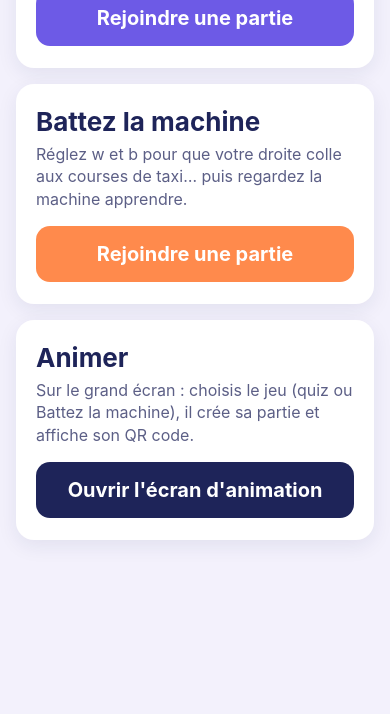
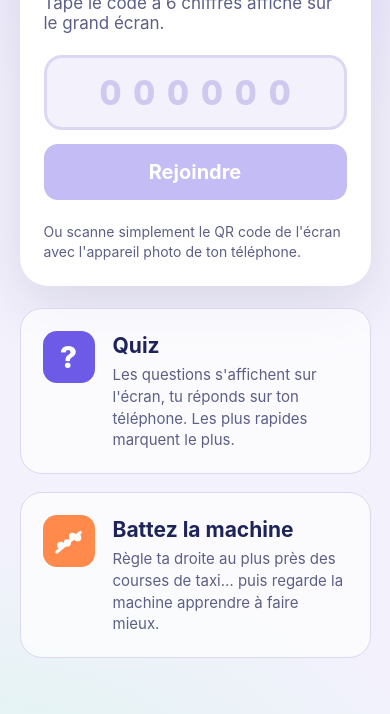
Before and after one commit to reda76/quiz-ia, a website: page index.html in a window 390 px wide. Shown: the part 150-864 px from the top of the page. Drawn offline with Linux system fonts and the light colour scheme.

Commit message:
Page d'accueil refaite : le code se tape directement, les deux jeux présentés
L'ancienne page empilait trois cartes sans identité, avec deux boutons « Rejoindre »
redondants (la page commune gère déjà tous les codes). Désormais : un en-tête (marque, lien
discret « Animer une séance »), une grande carte « Rejoins la partie » avec la saisie du code
à 6 chiffres (chiffres seuls, bouton actif à 6) qui mène à la page commune, et les deux jeux en
vignettes. Deux colonnes au bureau, une au téléphone.

Vérifié : rendu bureau et téléphone ; « 12a3456 » devient 123456 et mène à
jouer.html?p=123456 ; aucune erreur JS.

```diff
--- a/css/style.css
+++ b/css/style.css
@@ -176,3 +176,40 @@ pre.code {
 .go { font-size: 3vh; font-weight: 800; color: var(--c); }
 @media (max-width: 760px) { .ecran > .choix-jeux { grid-template-columns: 1fr; } }
 .icone-jeu svg { width: 60%; height: 60%; }
+
+/* ═════════════════════════ PAGE D'ACCUEIL (index.html) ═════════════════════════ */
+body.site {
+  min-height: 100vh; display: flex; flex-direction: column;
+  background: radial-gradient(1200px 600px at 85% -10%, #e4defd 0%, transparent 60%),
+              radial-gradient(900px 500px at -10% 110%, #dff5f1 0%, transparent 55%), var(--fond);
+}
+.site-tete { display: flex; justify-content: space-between; align-items: center; padding: 22px clamp(16px, 5vw, 64px); }
+.marque { display: flex; align-items: center; gap: 10px; font-weight: 800; font-size: 20px; }
+.marque-pastille { background: var(--violet); color: var(--blanc); border-radius: 10px; padding: 4px 8px; font-size: 14px; letter-spacing: 0.04em; }
+.site-lien { color: var(--doux); text-decoration: none; font-weight: 600; font-size: 15px; }
+.site-lien:hover { color: var(--violet); }
+.site-corps {
+  flex: 1; width: 100%; max-width: 1080px; margin: 0 auto; padding: 24px clamp(16px, 5vw, 64px) 56px;
+  display: grid; grid-template-columns: 1.25fr 1fr; gap: 40px; align-items: center;
+}
+.rejoindre-carte { background: var(--blanc); border-radius: 28px; padding: clamp(24px, 4vw, 44px); box-shadow: 0 20px 60px rgba(30, 36, 89, 0.12); }
+.rejoindre-carte h1 { font-size: clamp(30px, 3.4vw, 42px); margin: 0 0 10px; line-height: 1.05; white-space: nowrap; }
+.rejoindre-carte > p { color: var(--doux); margin: 0 0 22px; font-size: 17px; }
+.rejoindre-form { display: flex; flex-direction: column; gap: 14px; }
+.code-saisie {
+  width: 100%; font: inherit; font-size: clamp(34px, 6vw, 48px); font-weight: 800; letter-spacing: 0.35em; text-align: center;
+  padding: 14px 10px 14px calc(10px + 0.35em); border: 3px solid var(--ligne); border-radius: 18px; color: var(--violet); background: var(--fond);
+  font-variant-numeric: tabular-nums;
+}
+.code-saisie::placeholder { color: #cfc9ef; }
+.code-saisie:focus { outline: none; border-color: var(--violet); background: var(--blanc); }
+.rejoindre-carte .petit-texte { color: var(--doux); font-size: 14px; margin: 22px 0 0; line-height: 1.45; }
+.jeux-vignettes { display: flex; flex-direction: column; gap: 18px; }
+.vignette { display: flex; gap: 18px; align-items: flex-start; background: rgba(255, 255, 255, 0.7); border: 1px solid var(--ligne); border-radius: 22px; padding: 22px; }
+.vignette h2 { margin: 2px 0 6px; font-size: 21px; }
+.vignette p { margin: 0; color: var(--doux); line-height: 1.45; font-size: 15px; }
+.icone-jeu.petite { width: 52px; height: 52px; border-radius: 14px; font-size: 30px; flex: none; }
+@media (max-width: 820px) {
+  .site-corps { grid-template-columns: 1fr; gap: 22px; padding-top: 8px; }
+  .site-lien { font-size: 14px; }
+}
--- a/index.html
+++ b/index.html
@@ -3,26 +3,64 @@
 <head>
   <meta charset="utf-8" />
   <meta name="viewport" content="width=device-width, initial-scale=1" />
-  <title>Quiz IA</title>
+  <meta name="theme-color" content="#6d5ae6" />
+  <title>Quiz IA · rejoindre une partie</title>
   <link rel="stylesheet" href="css/style.css" />
 </head>
-<body>
-  <main class="tel">
-    <div class="carte">
-      <h1>Quiz IA</h1>
-      <p>Tu es étudiant ? Rejoins la partie avec le code affiché à l'écran.</p>
-      <a class="gros" style="display:block;text-align:center;text-decoration:none" href="jouer.html">Rejoindre une partie</a>
-    </div>
-    <div class="carte">
-      <h1>Battez la machine</h1>
-      <p>Réglez w et b pour que votre droite colle aux courses de taxi… puis regardez la machine apprendre.</p>
-      <a class="gros" style="display:block;text-align:center;text-decoration:none;background:#ff8a4c" href="machine-jouer.html">Rejoindre une partie</a>
-    </div>
-    <div class="carte">
-      <h1>Animer</h1>
-      <p>Sur le grand écran : choisis le jeu (quiz ou Battez la machine), il crée sa partie et affiche son QR code.</p>
-      <a class="gros" style="display:block;text-align:center;text-decoration:none;background:#1e2459" href="animateur.html">Ouvrir l'écran d'animation</a>
-    </div>
+<body class="site">
+  <header class="site-tete">
+    <span class="marque"><span class="marque-pastille">IA</span> Quiz IA</span>
+    <a class="site-lien" id="lien-animer" href="animateur.html">Animer une séance →</a>
+  </header>
+
+  <main class="site-corps">
+    <section class="rejoindre-carte">
+      <h1>Rejoins la partie</h1>
+      <p>Tape le code à 6 chiffres affiché sur le grand écran.</p>
+      <form id="form" class="rejoindre-form" autocomplete="off">
+        <input id="code" class="code-saisie" inputmode="numeric" pattern="[0-9]*" placeholder="000000" aria-label="Code de la partie" />
+        <button class="gros" id="entrer" type="submit" disabled>Rejoindre</button>
+      </form>
+      <p class="petit-texte">Ou scanne simplement le QR code de l'écran avec l'appareil photo de ton téléphone.</p>
+    </section>
+
+    <section class="jeux-vignettes" aria-label="Les jeux">
+      <article class="vignette c0">
+        <span class="icone-jeu petite">?</span>
+        <div>
+          <h2>Quiz</h2>
+          <p>Les questions s'affichent sur l'écran, tu réponds sur ton téléphone. Les plus rapides marquent le plus.</p>
+        </div>
+      </article>
+      <article class="vignette c2">
+        <span class="icone-jeu petite"><svg viewBox="0 0 24 24" fill="none" stroke="currentColor" stroke-width="2.4" stroke-linecap="round"><line x1="3" y1="20" x2="21" y2="5"/><circle cx="6" cy="15" r="1.6" fill="currentColor"/><circle cx="11" cy="13" r="1.6" fill="currentColor"/><circle cx="15" cy="8" r="1.6" fill="currentColor"/><circle cx="19" cy="9" r="1.6" fill="currentColor"/></svg></span>
+        <div>
+          <h2>Battez la machine</h2>
+          <p>Règle ta droite au plus près des courses de taxi… puis regarde la machine apprendre à faire mieux.</p>
+        </div>
+      </article>
+    </section>
   </main>
+
+  <script>
+    // Le code mène à la page commune, qui retrouve le jeu (quiz ou Battez la machine).
+    const champ = document.getElementById("code");
+    const bouton = document.getElementById("entrer");
+    const local = new URLSearchParams(location.search).has("local");
+    champ.addEventListener("input", () => {
+      champ.value = champ.value.replace(/\D/g, "").slice(0, 6);
+      bouton.disabled = champ.value.length !== 6;
+    });
+    document.getElementById("form").addEventListener("submit", (e) => {
+      e.preventDefault();
+      if (champ.value.length !== 6) return;
+      const u = new URL("jouer.html", location.href);
+      u.searchParams.set("p", champ.value);
+      if (local) u.searchParams.set("local", "1");
+      location.href = u.toString();
+    });
+    if (local) document.getElementById("lien-animer").href += "?local=1";
+    if (matchMedia("(pointer: fine)").matches) champ.focus();
+  </script>
 </body>
 </html>
```
